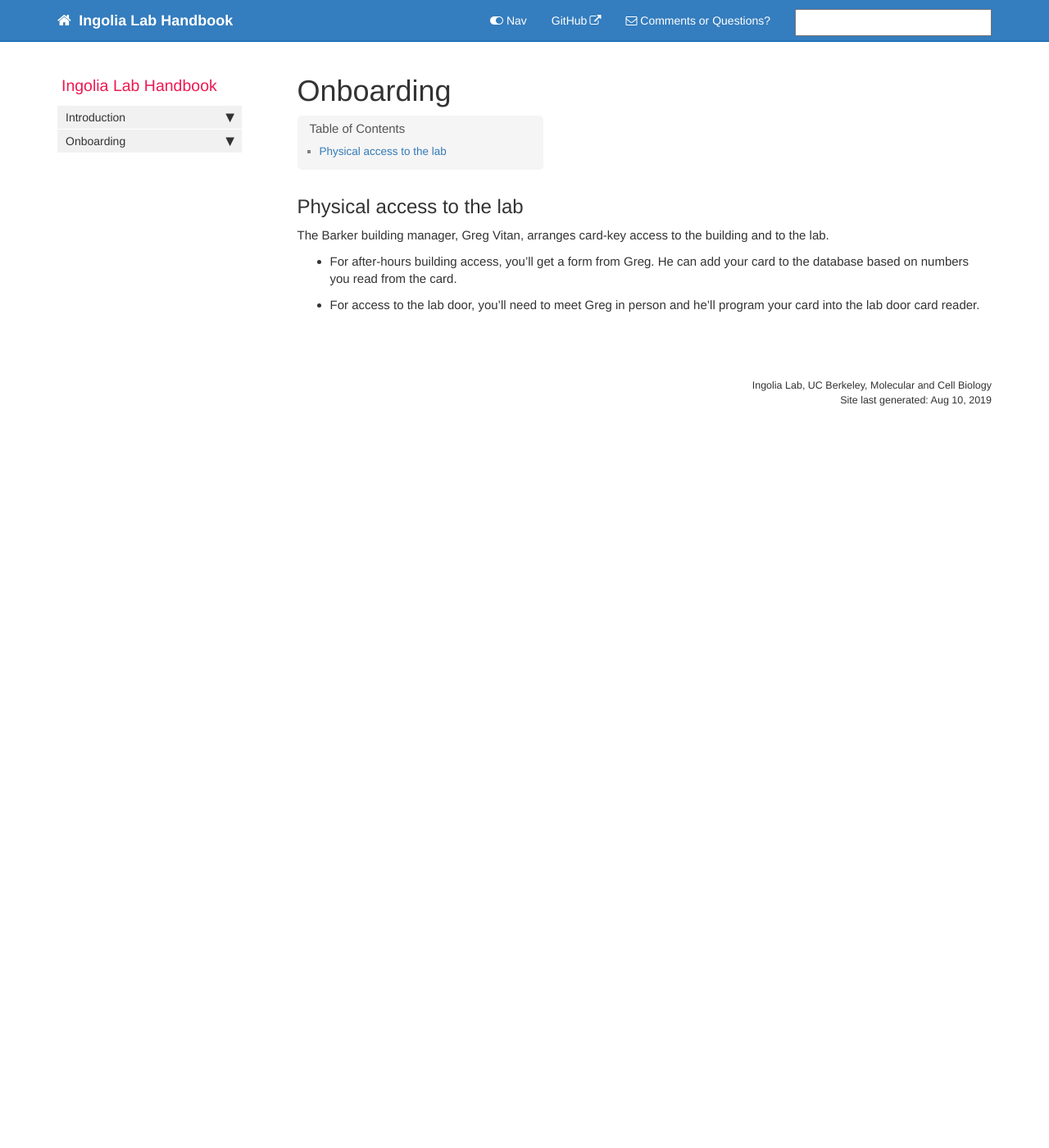
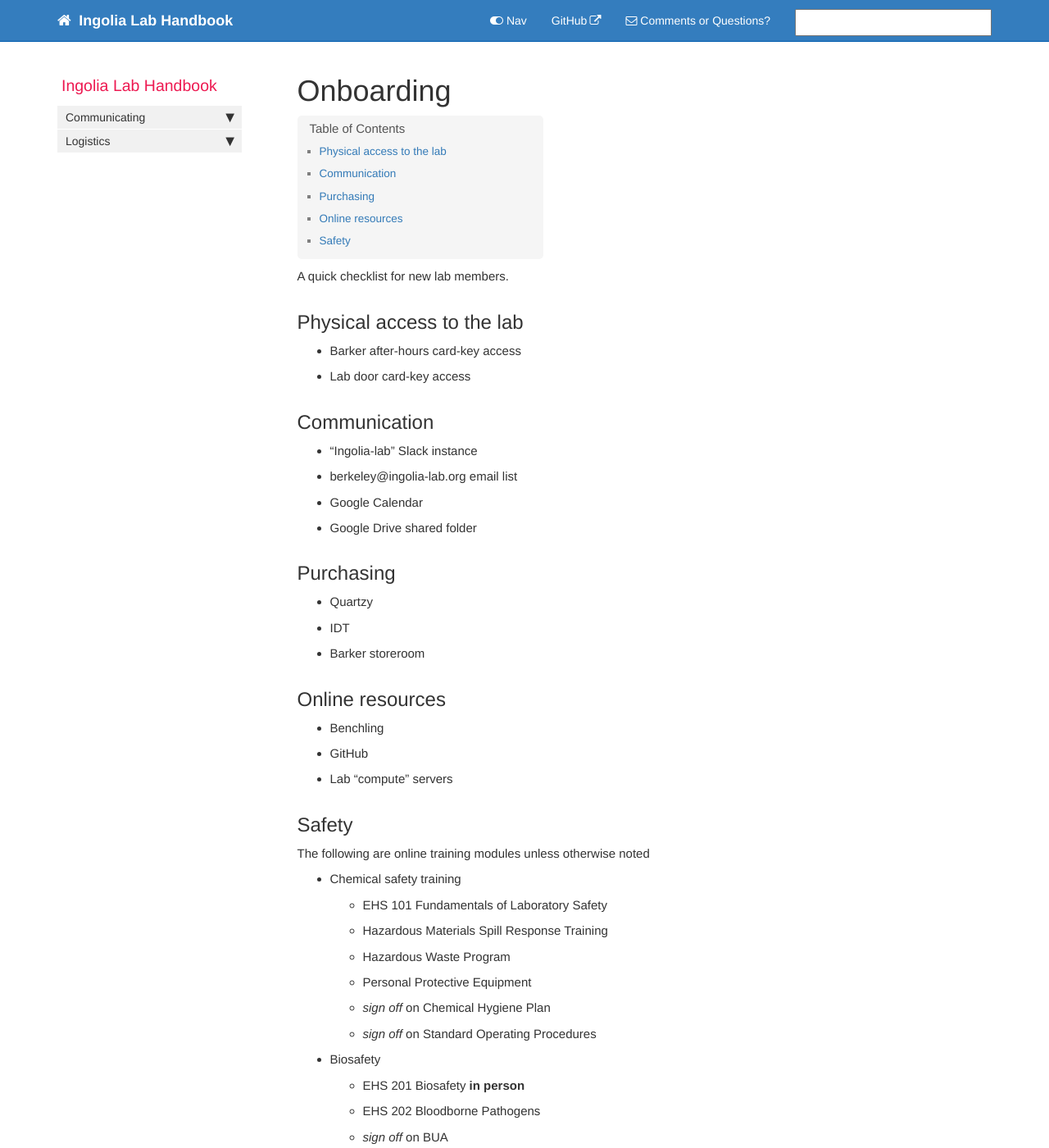
Before and after one commit to ingolia-lab/lab-web-page, a Jekyll site: the page built from src-internal/pages/handbook/handbook_onboarding.md, in a window 1280 px wide and 1400 px high. Shown: the whole window at 82% size. Built offline with Jekyll 4.4.1, drawn with Linux system fonts in a browser that asks for light colours; comment, search, counter and statistics services are not loaded.

Commit message:
Communications and logistics sections of lab handbook along with sketches of other parts

```diff
--- a/src-internal/pages/handbook/handbook_onboarding.md
+++ b/src-internal/pages/handbook/handbook_onboarding.md
@@ -5,14 +5,55 @@ permalink: handbook_onboarding.html
 folder: handbook
 ---
 
+
+
+A quick checklist for new lab members.
+
 ## Physical access to the lab
 
-The Barker building manager, Greg Vitan, arranges card-key access to
-the building and to the lab.
+* Barker after-hours card-key access
 
-* For after-hours building access, you'll get a form from Greg. He can
-  add your card to the database based on numbers you read from the
-  card.
+* Lab door card-key access
 
-* For access to the lab door, you'll need to meet Greg in person and
-  he'll program your card into the lab door card reader.
+## Communication
+
+* "Ingolia-lab" Slack instance
+
+* berkeley@ingolia-lab.org email list
+
+* Google Calendar
+
+* Google Drive shared folder
+
+## Purchasing
+
+* Quartzy
+
+* IDT
+
+* Barker storeroom
+
+## Online resources
+
+* Benchling
+
+* GitHub
+
+* Lab "compute" servers
+
+## Safety
+
+The following are online training modules unless otherwise noted
+
+* Chemical safety training
+  * EHS 101 Fundamentals of Laboratory Safety
+  * Hazardous Materials Spill Response Training
+  * Hazardous Waste Program
+  * Personal Protective Equipment
+  * _sign off_ on Chemical Hygiene Plan
+  * _sign off_ on Standard Operating Procedures
+
+* Biosafety
+  * EHS 201 Biosafety **in person**
+  * EHS 202 Bloodborne Pathogens
+  * _sign off_ on BUA
--- a/src/_data/former.yml
+++ b/src/_data/former.yml
@@ -72,3 +72,9 @@
   position: Visiting Undergraduate
   time: 2017
   group: u_2017
+
+- name: Jenny Kang
+  position: Undergraduate
+  time: 2017&mdash;2018
+  group: u_2018
+  now: Pre-Medical Post-Bacc, Duquesne
```
Also changed, not shown: notes.txt (added, +45 -0 lines), src-internal/_data/sidebars/handbook_sidebar.yml (+22 -2 lines), src-internal/pages/handbook/handbook_communicating.md (added, +94 -0 lines), src-internal/pages/handbook/handbook_expectations.md (added, +57 -0 lines), src-internal/pages/handbook/handbook_logistics.md (added, +89 -0 lines).
